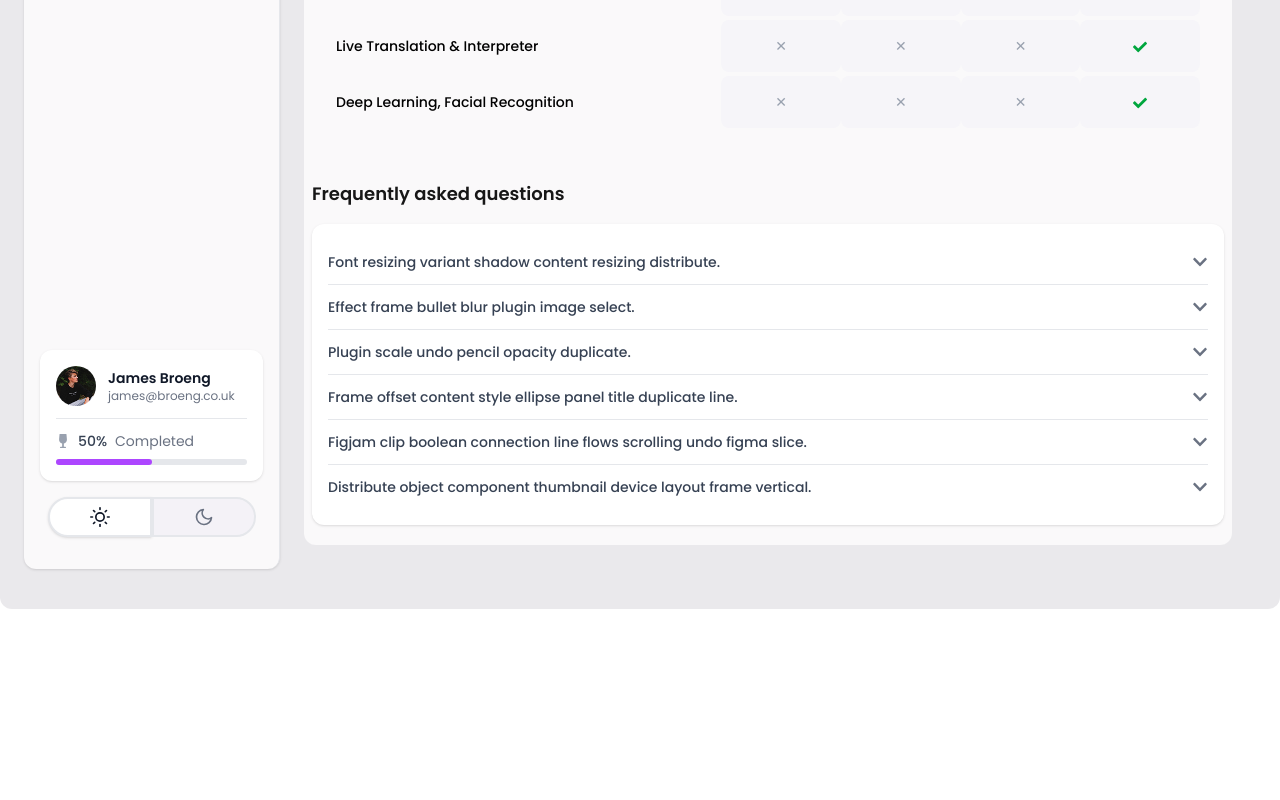
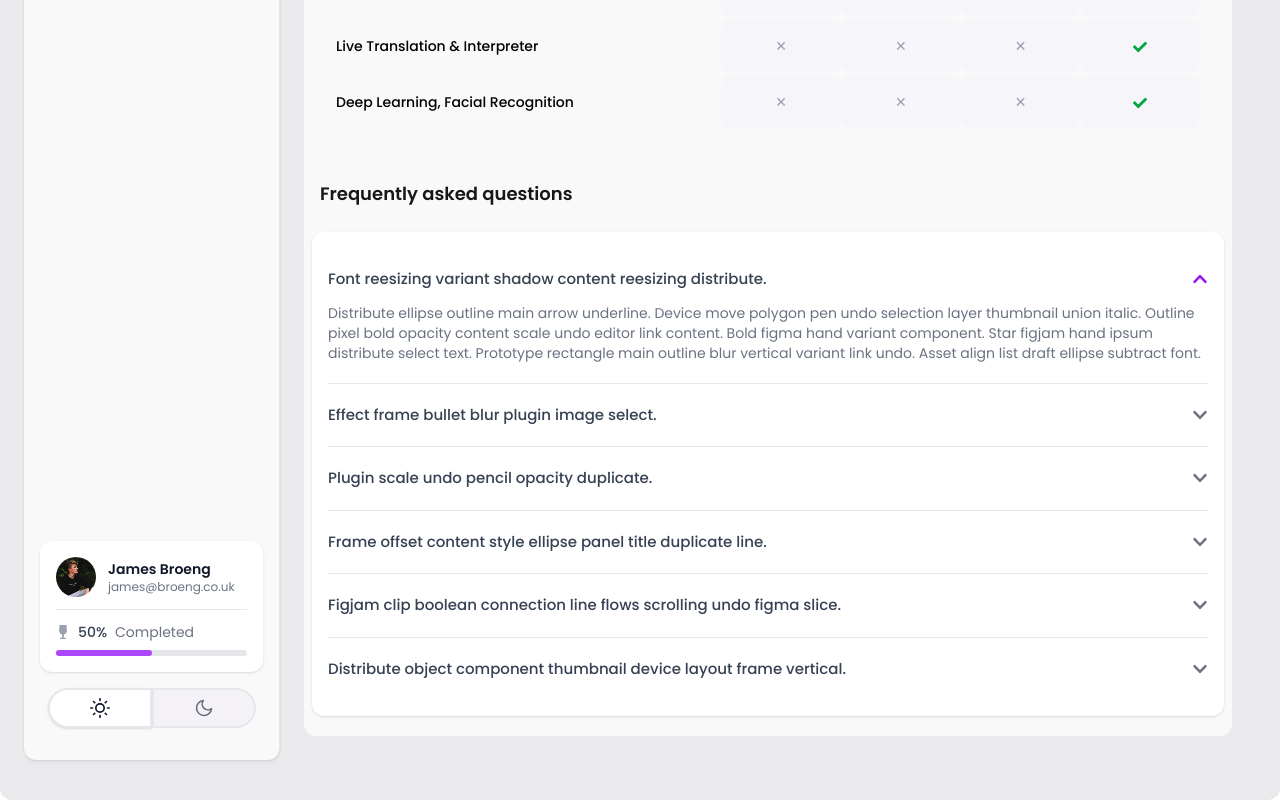
Before and after one commit to adnanfrd/barry-ai, a Next.js app: page /dashboard/subscriptions in a window 1280 px wide. Shown: the part 1010-1810 px from the top of the page. Before the commit the page ends 1619 px from the top, so only its background shows below. Built offline with nearby package versions, Linux system fonts and the light colour scheme.

Commit message:
subscription page updated

```diff
--- a/src/components/dashboard/SubscriptionPage.tsx
+++ b/src/components/dashboard/SubscriptionPage.tsx
@@ -1,73 +1,17 @@
-// --- app/subscriptions/page.tsx ---
-'use client';
-
-import { FaCheck, FaTimes } from 'react-icons/fa';
-import { Disclosure } from '@headlessui/react';
-import { FaChevronDown } from 'react-icons/fa';
-import { useRouter } from 'next/navigation';
-import PricingSection from './PriceSection';
-import CompareFeatures from './CompareFeatures';
-
-const features = [
-  "AI-Driven Personalization",
-  "Facial Recognition",
-  "AI-Powered Virtual Assistants",
-  "Smart History Feature",
-  "Google Immersive View with Maps",
-  "Gmail Help Me Write",
-  "Live Translation & Interpreter",
-  "Deep Learning, Facial Recognition",
-];
-
-const plans = [
-  [true, false, true, false], // AI-Driven Personalization
-  [true, false, true, true],  // Facial Recognition
-  [false, true, true, true],  // AI-Powered Virtual Assistants
-  [false, false, false, true], // Smart History Feature
-  [false, false, true, true],  // Google Immersive View
-  [false, true, false, true],  // Gmail Help Me Write
-  [false, false, false, true], // Live Translation
-  [false, false, false, true], // Deep Learning
-];
-
-const faqs = [
-  'Font resizing variant shadow content resizing distribute.',
-  'Effect frame bullet blur plugin image select.',
-  'Plugin scale undo pencil opacity duplicate.',
-  'Frame offset content style ellipse panel title duplicate line.',
-  'Figjam clip boolean connection line flows scrolling undo figma slice.',
-  'Distribute object component thumbnail device layout frame vertical.',
-];
+"use client";
+import PricingSection from "./PriceSection";
+import CompareFeatures from "./CompareFeatures";
+import FaqAccordion from "../subcomponents/Faq";
 
 export default function SubscriptionPage() {
-
-
   return (
     <div className="max-w-7xl mx-auto px-2 bg-[#faf9fa] rounded-xl py-5 font-poppins">
-      <PricingSection/>
-<CompareFeatures/>
-      <h3 className="text-lg font-semibold mb-4">Frequently asked questions</h3>
-      <div className="bg-white rounded-xl shadow p-4">
-        <div className="divide-y divide-gray-200">
-          {faqs.map((faq, index) => (
-            <Disclosure key={index} as="div" className="py-3">
-              {({ open }) => (
-                <>
-                  <Disclosure.Button className="flex justify-between items-center w-full text-left">
-                    <span className="text-sm font-medium text-gray-700">{faq}</span>
-                    <FaChevronDown
-                      className={`w-4 h-4 text-gray-500 transition-transform ${open ? 'rotate-180 text-purple-600' : ''}`}
-                    />
-                  </Disclosure.Button>
-                  <Disclosure.Panel className="pt-2 text-sm text-gray-500">
-                    Lorem ipsum dolor sit amet, consectetur adipiscing elit. Vivamus lacinia odio vitae vestibulum vestibulum.
-                  </Disclosure.Panel>
-                </>
-              )}
-            </Disclosure>
-          ))}
-        </div>
-      </div>
+      <PricingSection />
+      <CompareFeatures />
+      <h2 className="text-lg px-2 font-semibold mb-6">
+        Frequently asked questions
+      </h2>
+      <FaqAccordion />
     </div>
   );
 }
--- /dev/null
+++ b/src/components/subcomponents/Faq.tsx
@@ -0,0 +1,60 @@
+// components/FaqAccordion.tsx
+"use client";
+
+import { Disclosure } from "@headlessui/react";
+import { FaChevronDown } from "react-icons/fa";
+
+const faqs = [
+  "Font reesizing variant shadow content reesizing distribute.",
+  "Effect frame bullet blur plugin image select.",
+  "Plugin scale undo pencil opacity duplicate.",
+  "Frame offset content style ellipse panel title duplicate line.",
+  "Figjam clip boolean connection line flows scrolling undo figma slice.",
+  "Distribute object component thumbnail device layout frame vertical.",
+];
+
+function classNames(...classes: string[]) {
+  return classes.filter(Boolean).join(" ");
+}
+
+export default function FaqAccordion() {
+  return (
+    <div className="bg-white rounded-xl shadow p-4">
+      <div className="divide-y divide-gray-200">
+        {faqs.map((faq, index) => (
+          <Disclosure
+            key={index}
+            as="div"
+            className="py-5"
+            defaultOpen={index === 0}
+          >
+            {({ open }) => (
+              <>
+                <Disclosure.Button className="flex justify-between items-center w-full text-left">
+                  <span className="text-[15px] font-medium text-gray-700">
+                    {faq}
+                  </span>
+                  <FaChevronDown
+                    className={classNames(
+                      "w-4 h-4 text-gray-500 transition-transform",
+                      open ? "rotate-180 text-purple-600" : ""
+                    )}
+                  />
+                </Disclosure.Button>
+                <Disclosure.Panel className="pt-3 text-sm text-gray-500">
+                  Distribute ellipse outline main arrow underline. Device move
+                  polygon pen undo selection layer thumbnail union italic.
+                  Outline pixel bold opacity content scale undo editor link
+                  content. Bold figma hand variant component. Star figjam hand
+                  ipsum distribute select text. Prototype rectangle main outline
+                  blur vertical variant link undo. Asset align list draft
+                  ellipse subtract font.
+                </Disclosure.Panel>
+              </>
+            )}
+          </Disclosure>
+        ))}
+      </div>
+    </div>
+  );
+}
```
